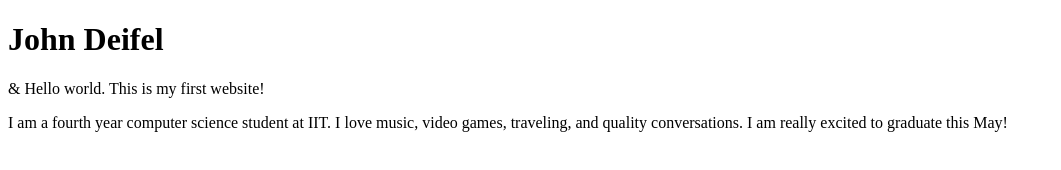
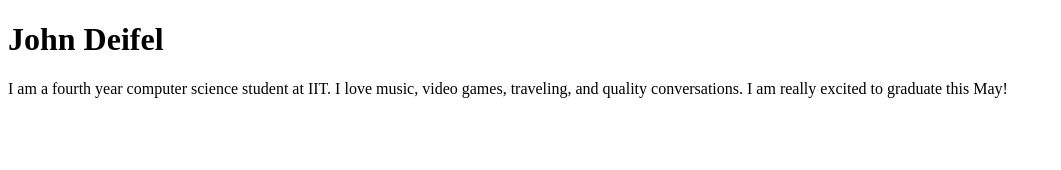
Before and after one commit to jdeifel/ITMD361_Lab1, a plain HTML site: page index.html in a window 1280 px wide. Shown: the whole page, without its empty margins (0-1061 px from the left). Drawn offline with Linux system fonts and the light colour scheme.

Commit message:
Remove negligible paragraph

```diff
--- a/index.html
+++ b/index.html
@@ -6,7 +6,6 @@
 </head>
 <body>
   <h1>John Deifel</h1>
-  <p>&amp; Hello world. This is my first website!</p>
   <p>I am a fourth year computer science student at IIT. I love music, video games, traveling, and quality conversations. I am really excited to graduate this May!</p>
 </body>
 </html>
```
